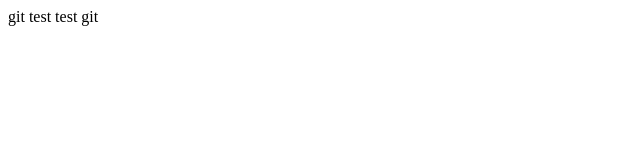
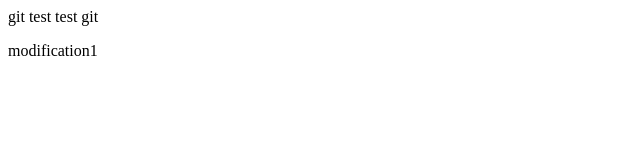
Before and after one commit to oussema-louhibi/projet1, a plain HTML site: page git/index.html in a window 1280 px wide. Shown: the full height of the page, 0-640 px from the left. Drawn offline with Linux system fonts and the light colour scheme.

Commit message:
my second commit

```diff
--- a/git/index.html
+++ b/git/index.html
@@ -4,6 +4,7 @@
         </head>
         <body>
                 test git
+		<p>modification1</p>
         </body>
 
 </html>
```
